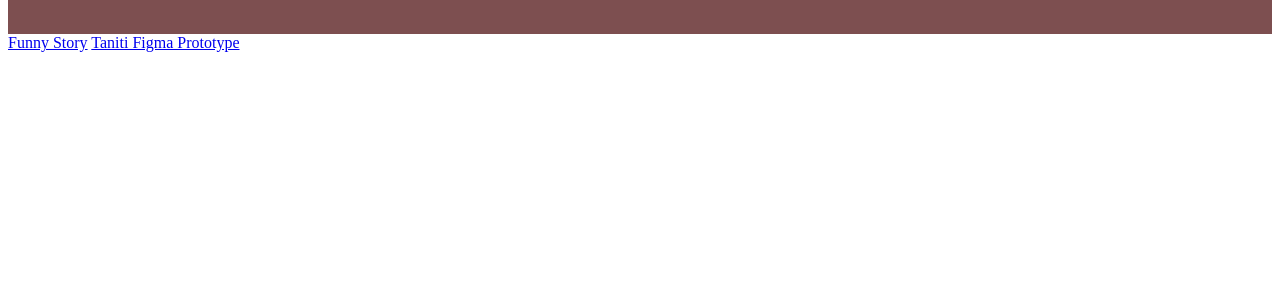
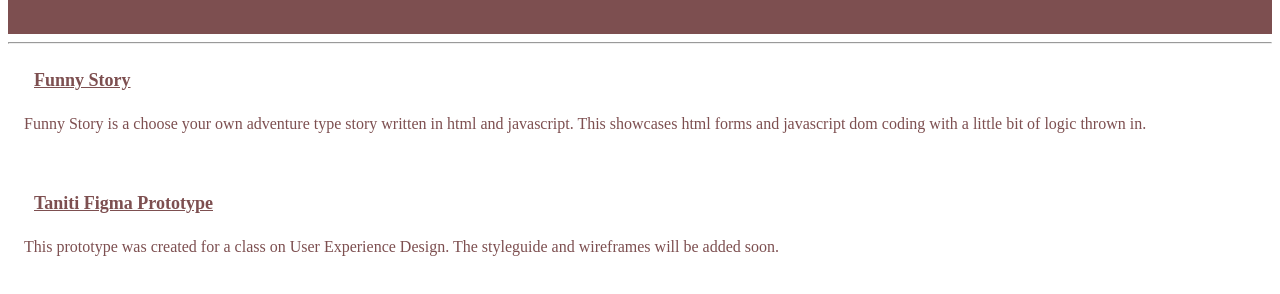
Before and after one commit to itmightbeme/portfolio, a plain HTML site: page portfolio.html in a window 1280 px wide. Shown: the part 132-426 px from the top of the page. Drawn offline with nearby package versions, Linux system fonts and the light colour scheme; a web font is replaced by a local one.

Commit message:
add css to portfolio

```diff
--- a/portfolio.html
+++ b/portfolio.html
@@ -31,10 +31,22 @@
 
 
 
-    <a href="Portfolio/story/story.html">Funny Story</a>
-    <a
-        href="https://www.figma.com/proto/gFp6uzLLeRWLa9aRf3t7ik/Prototype-Taniti?node-id=6-919&p=f&t=OEI3oknpCKkYqBGa-1&scaling=scale-down&content-scaling=fixed&page-id=6%3A918&starting-point-node-id=6%3A919">Taniti
-        Figma Prototype</a>
+    <hr>
+    <br>
+    <div class="portfolio_item">
+        <a href="Portfolio/story/story.html">Funny Story</a>
+        <p>Funny Story is a choose your own adventure type story written in html and javascript. This showcases html
+            forms
+            and javascript dom coding with a little bit of logic thrown in.</p>
+    </div>
+    <br><br>
+    <div class="portfolio_item">
+        <a class="portfolio_item"
+            href="https://www.figma.com/proto/gFp6uzLLeRWLa9aRf3t7ik/Prototype-Taniti?node-id=6-919&p=f&t=OEI3oknpCKkYqBGa-1&scaling=scale-down&content-scaling=fixed&page-id=6%3A918&starting-point-node-id=6%3A919">Taniti
+            Figma Prototype</a>
+        <p>This prototype was created for a class on User Experience Design. The styleguide and wireframes will be added
+            soon.</p>
+    </div>
 
 
 
--- a/style.css
+++ b/style.css
@@ -85,6 +85,8 @@ dd::before {
     width: 20%;
 
 }
+
+/* Navigation */
 .topnav {
   overflow: hidden;
   background-color:var(--main-color);
@@ -114,3 +116,22 @@ dd::before {
 .portfoliolink {
     color: var(--main-color)
 }
+
+/* Portfolio */
+
+.portfolio_item a {
+    color: var(--main-color);
+    padding: 24px 16px;
+    text-decoration: underline;
+    font-size: 18px;
+    font-weight: 700;
+    margin: 24px 10px;
+}
+
+.portfolio_item p {
+    color: var(--main-color);
+    padding: 8px 16px;
+    font-size: 16px;
+    font-weight: 500;
+
+}
```
Also changed, not shown: Portfolio/story/story.html (+2 -1 lines).
